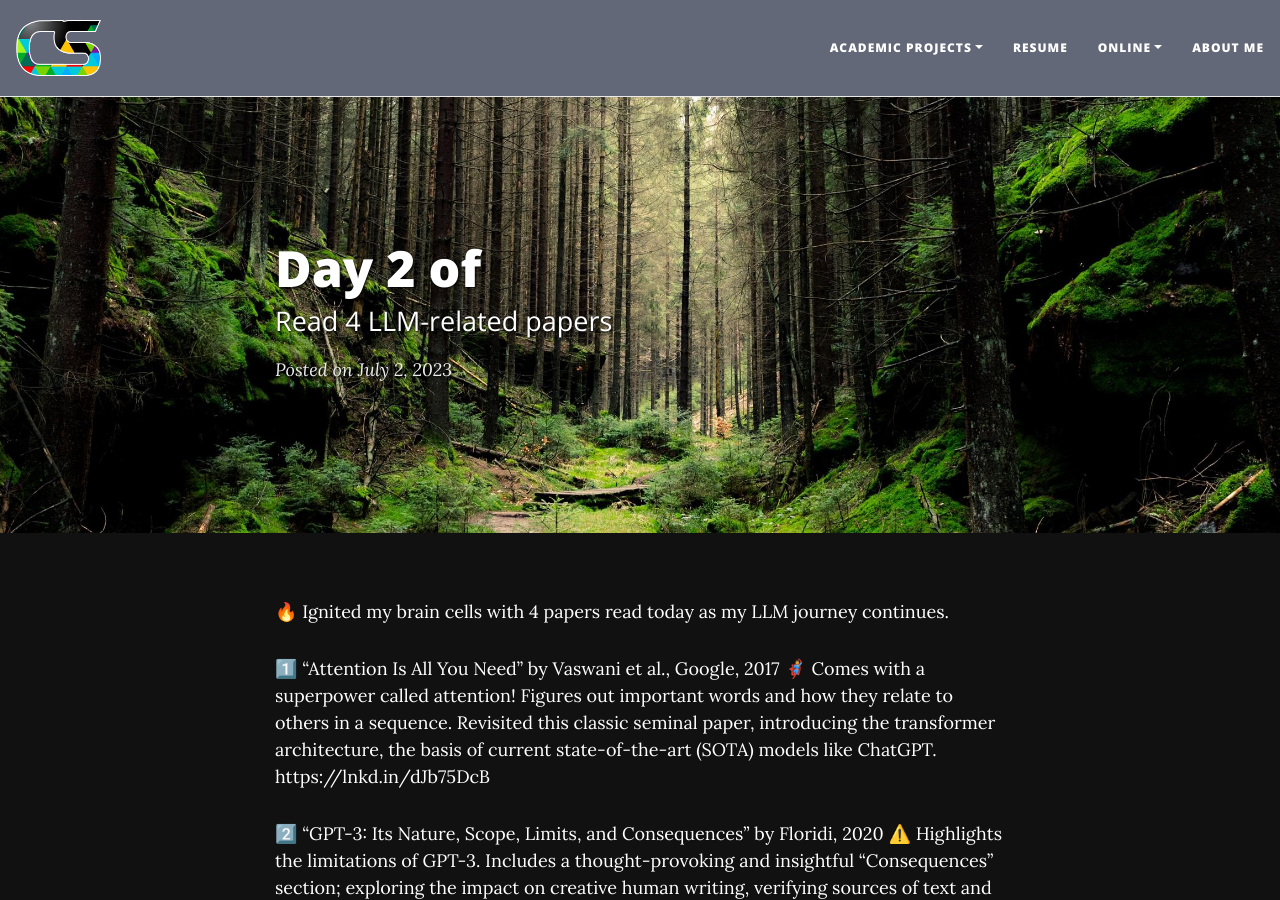
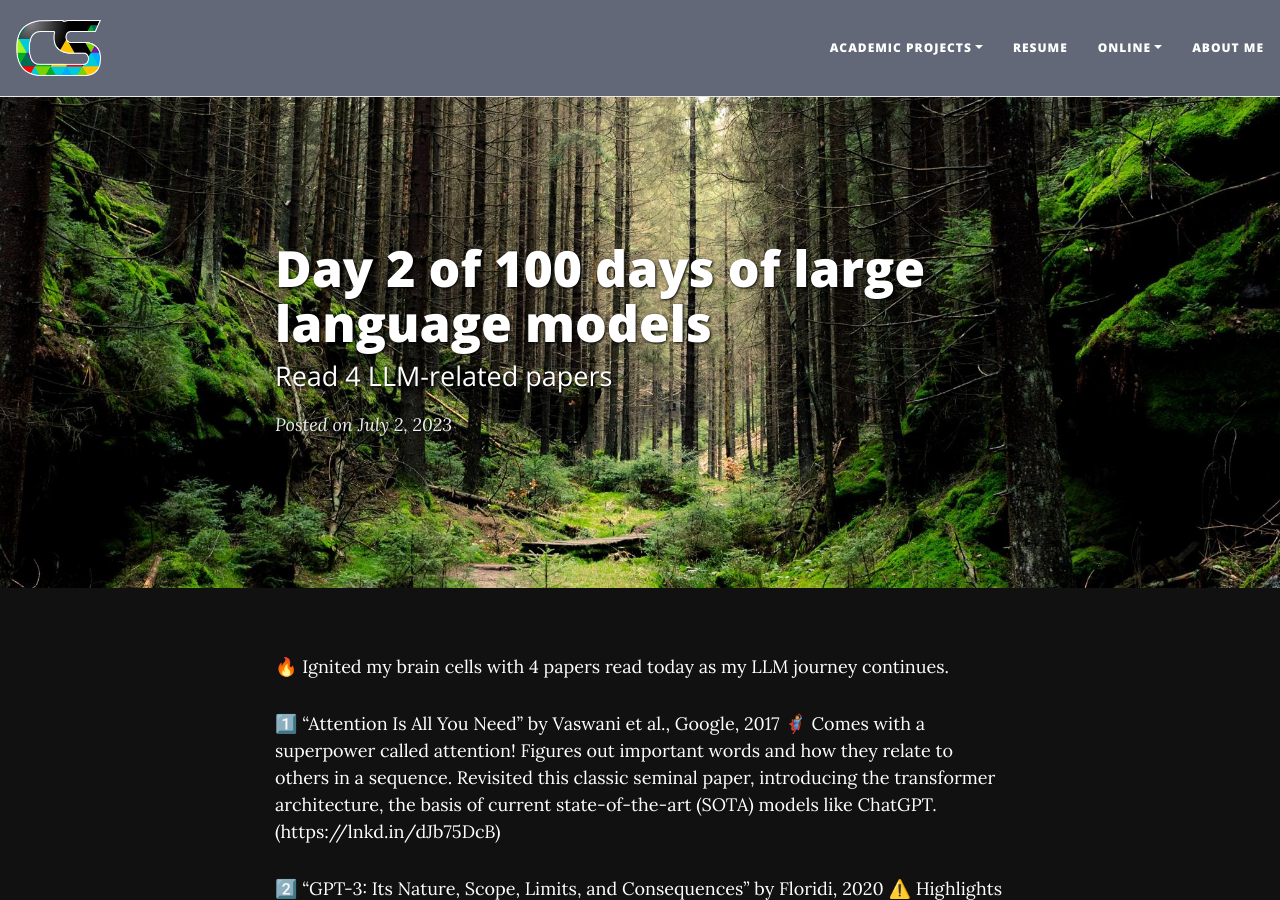
Before and after one commit to corticalstack/corticalstack.github.io, a Jekyll site: the page built from _posts/2023-07-02-llm-100days-day2.md, in a window 1280 px wide and 900 px high. Built offline with Jekyll 4.4.1, drawn with Linux system fonts in a browser that asks for light colours; nearby versions of some CDN libraries.

Commit message:
feat(new_post): new post

```diff
--- a/_posts/2023-07-02-llm-100days-day2.md
+++ b/_posts/2023-07-02-llm-100days-day2.md
@@ -1,6 +1,6 @@
 ---
 layout: post
-title: Day 2 of #100DaysOfLargeLanguageModels
+title: Day 2 of 100 days of large language models
 subtitle: Read 4 LLM-related papers
 cover-img: /assets/img/forest_path.jpg
 tags: [learning, personal, 100 days of large language models, natural language processing, machine learning, artificial intelligence]
@@ -9,7 +9,7 @@ tags: [learning, personal, 100 days of large language models, natural language p
 
 1️⃣ "Attention Is All You Need" by Vaswani et al., Google, 2017
 🦸‍♂️ Comes with a superpower called attention! Figures out important words and how they relate to others in a sequence. Revisited this classic seminal paper, introducing the transformer architecture, the basis of current state-of-the-art (SOTA) models like ChatGPT.
-https://lnkd.in/dJb75DcB
+(https://lnkd.in/dJb75DcB)
 
 2️⃣ "GPT-3: Its Nature, Scope, Limits, and Consequences" by Floridi, 2020
 ⚠️ Highlights the limitations of GPT-3. Includes a thought-provoking and insightful "Consequences" section; exploring the impact on creative human writing, verifying sources of text and the challenge of fake news, taking responsibility for generated output, and how humanity needs to improve our critical thinking.
```
Also changed, not shown: _posts/2023-07-01-llm-100days-day1.md (+1 -1 lines), _posts/2023-07-02-llm-100days-day3.md (+1 -1 lines).
